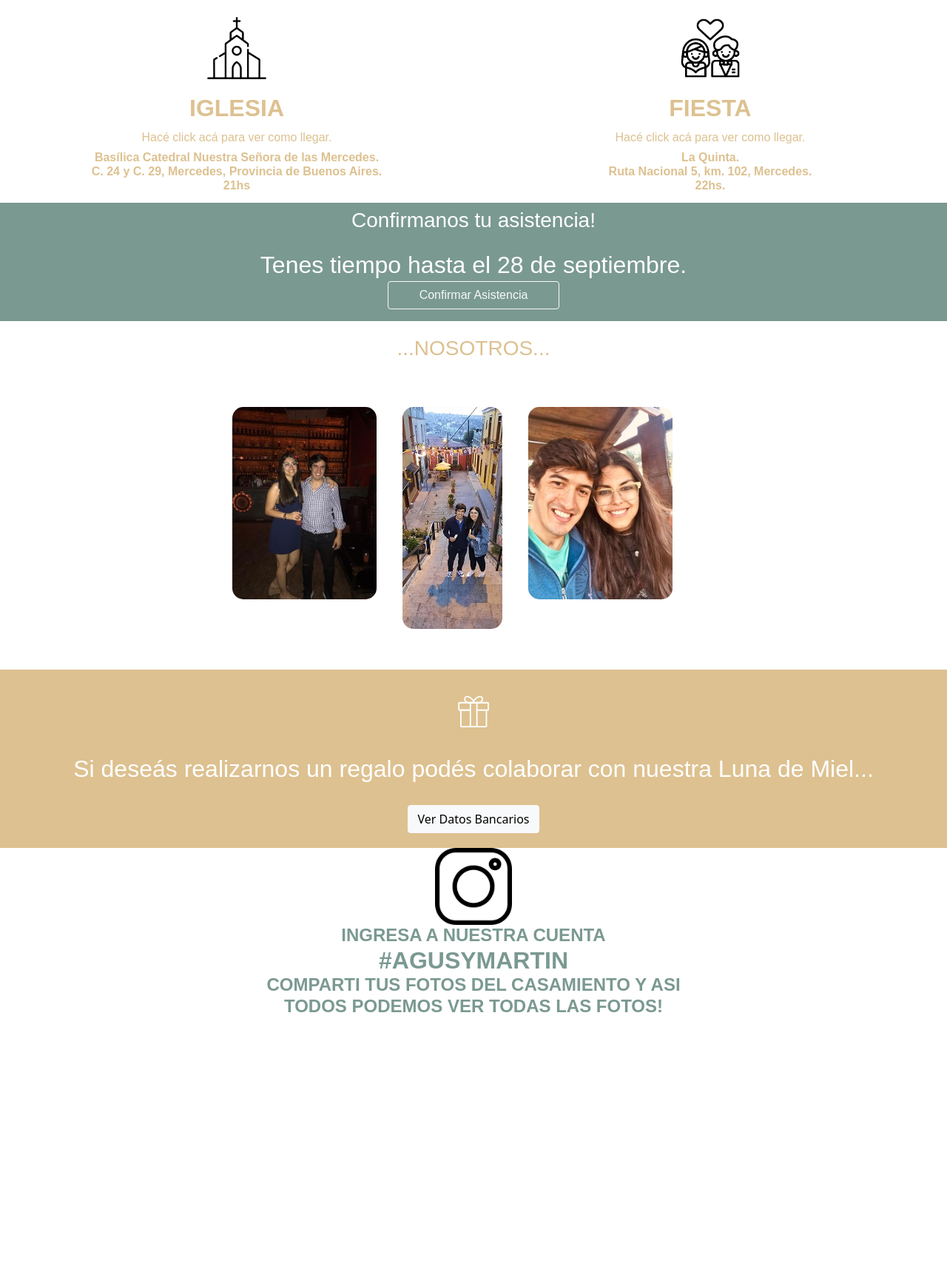
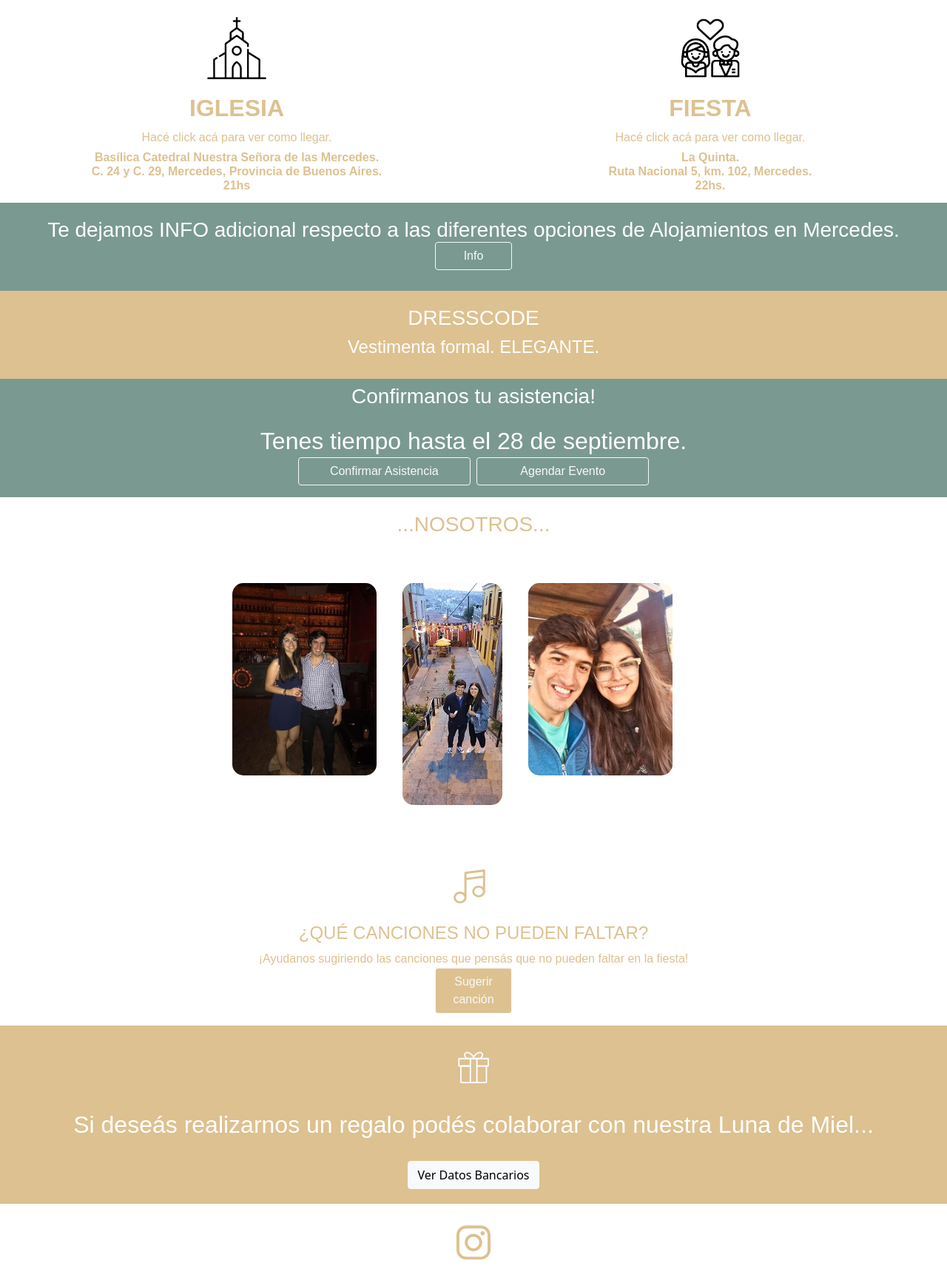
Before and after one commit to XavierGuerrero1989/casamiento, a website: page parciales/home.html in a window 1280 px wide. Shown: the part 1155-2889 px from the top of the page at 74% size. Before the commit the page ends 2538 px from the top, so only its background shows below. Drawn offline with nearby package versions, Linux system fonts and the light colour scheme.

Commit message:
1.0 terminada preliminar

```diff
--- a/parciales/home.html
+++ b/parciales/home.html
@@ -60,7 +60,6 @@
                 <div class="col-md-6 text-center">
                     <img src="../assets/novios.png" alt="icono de fiesta" class="img-fluid text-center fiestaimg">
                 </div>
-
         </div>
         <div class="row d-flex justify-content-center">
 
@@ -77,10 +76,26 @@
         </div>
     </div>
 
+
+    <div class="container-fluid infoAdicional">
+        <div class="row text-center">
+            <h3>Te dejamos INFO adicional respecto a las diferentes opciones de Alojamientos en Mercedes. <br>  <a href="../assets/alojamientos.jpeg" target="_blank" class="col-md-1 btn btn-outline-light" role="button" >Info</a> </h3>
+        </div>
+    </div>
+
+    <div class="container-fluid text-center">
+        <div class="row codigoVestimenta">
+            <h3>DRESSCODE</h3>
+            <h4>Vestimenta formal. ELEGANTE.</h4>
+        </div>
+    </div>
+
+
+
     <div class="container-fluid d-flex justify-content-center asistencia">
         <div class="row d-flex align-items-center text-center">
             <h3>Confirmanos tu asistencia!</h3>
-            <h2>Tenes tiempo hasta el 28 de septiembre. <br> <a href="https://forms.gle/U57NsQHjvSeY41Zi8" target="_blank" class="col-md-3 btn btn-outline-light" role="button" >Confirmar Asistencia</a> </h2>
+            <h2>Tenes tiempo hasta el 28 de septiembre. <br> <a href="https://forms.gle/U57NsQHjvSeY41Zi8" target="_blank" class="col-md-3 btn btn-outline-light" role="button" >Confirmar Asistencia</a> <a href="https://calendar.google.com/calendar/render?action=TEMPLATE&amp;text=BODA%20AGUS%20Y%20MARTIN&amp;dates=20231028T230000Z/20231028T265900Z&amp;details=Describe%20your%20event.&amp;location=Event%20Location&amp;trp=true" target="_blank" class="col-md-3 btn btn-outline-light" role="button" >Agendar Evento</a>  </h2>
 
         </div>
     </div>
@@ -108,6 +123,25 @@
     </div>
 </div>
 
+<div class="container-fluid">
+    <div class="row justify-content-center">
+        <img src="../assets/icono-canciones.svg" alt="icono de musica" class="col-md-6 musica">
+    </div>
+
+     <div class="row spotify text-center">
+
+        <h4>¿QUÉ CANCIONES NO PUEDEN FALTAR?</h4>
+
+        <p>¡Ayudanos sugiriendo las canciones que pensás que no pueden faltar en la fiesta! <br>
+        <a href="https://open.spotify.com/playlist/45mtEaSU4Fcx0BzsjtjQnS?si=ME-1sHI3RXGpfoBhGRhjCQ" target="_blank" class="col-md-1 btn btn-outline-light botonOro" role="button" >Sugerir canción</a>
+        </p>
+
+
+
+
+    </div>
+</div>
+
 <div class="container-fluid cajaderegalos justify-content-center text-center ">
    <img src="../assets/icono-regalo.svg" alt="icono de regalo" class="col-md-1 imgregalo">
    <h2 class="tituloregalo">Si deseás realizarnos un regalo podés colaborar con nuestra Luna de Miel...</h2>
@@ -121,11 +155,13 @@
     <div class="modal-dialog">
       <div class="modal-content">
         <div class="modal-header">
-          <h1 class="modal-title fs-5" id="exampleModalLabel">Modal title</h1>
+          <h1 class="modal-title fs-5" id="exampleModalLabel">Datos Bancarios</h1>
           <button type="button" class="btn-close" data-bs-dismiss="modal" aria-label="Close"></button>
         </div>
         <div class="modal-body">
-          ...
+          CTA $ / u$s 180-391530/3 <br>
+         <span>CBU 0720180288000039153036</span> <img src="../assets/copiar.png" alt="imagen copiar" class="imgcopy" onclick="copyText()"> <br>
+          ALIAS: YESO.PINO.CREMA
         </div>
       </div>
     </div>
@@ -135,7 +171,7 @@
 
 <div class="container-fluid">
     <div class="row d-flex justify-content-center">
-        <img src="../assets/instagram.png" alt="logo de instagram" class="col-md-6 insta img-fluid" >
+        <img src="../assets/icono-instagram.svg" alt="logo de instagram" class="col-md-6 insta img-fluid" >
     </div>
     <div class="row d-flex justify-content-center">
         <h2 class="col-md-6 text-center instatxt"> <strong> INGRESA A NUESTRA CUENTA <br> <span class="hashtag">#AGUSYMARTIN</span> <br> COMPARTI TUS FOTOS DEL CASAMIENTO Y ASI TODOS PODEMOS VER TODAS LAS FOTOS!</strong></h2>
@@ -143,7 +179,14 @@
 </div>
 
 
+<script>
+    function copyText() {
 
+        /* Copy text into clipboard */
+        navigator.clipboard.writeText
+            ("0720180288000039153036");
+    }
+</script>
 <script src="https://cdn.jsdelivr.net/npm/@fancyapps/ui@4.0/dist/fancybox.umd.js"></script>
 <script src="https://unpkg.com/aos@2.3.1/dist/aos.js"></script>
 <script src="https://kit.fontawesome.com/2c36e9b7b1.js" crossorigin="anonymous"></script>
--- a/scss/parciales/_home.scss
+++ b/scss/parciales/_home.scss
@@ -130,3 +130,35 @@
         background: linear-gradient(37deg, rgba(249,105,166,1) 57%, rgba(255,255,255,1) 100%);
         color: white;
 }
+
+.codigoVestimenta{
+        background-color: $color-dorado;
+        color: white;
+        font-family: $font-normal;
+        padding: 20px;
+}
+
+.imgcopy{
+    width: 15px;
+    cursor: pointer;
+}
+
+.infoAdicional{
+    background-color: $color-verde;
+    color: white;
+    font-family: $font-normal;
+    padding: 20px;
+}
+
+.spotify{
+    color: $color-dorado;
+    font-family: $font-normal;
+}
+
+.musica{
+    width: 10%;
+}
+
+.botonOro{
+    background-color: $color-dorado;
+}
--- a/scss/parciales/_titulosppales.scss
+++ b/scss/parciales/_titulosppales.scss
@@ -46,5 +46,5 @@
 .instatxt{
     font-family: $font-normal;
     font-size: 1.5rem;
-    color: $color-verde;
+    color: $color-dorado;
 }
```
Also changed, not shown: assets/copiar.png (added), assets/icono-canciones.svg (added), assets/icono-instagram.svg (added), css/main4.css.
